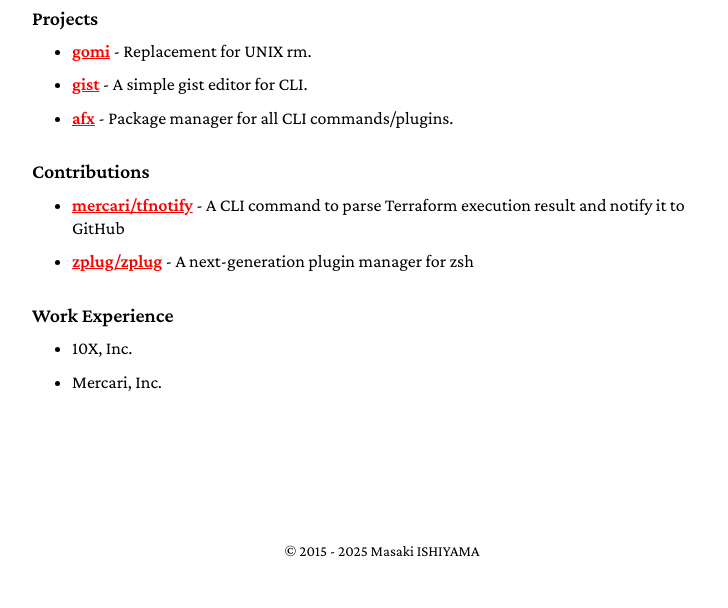
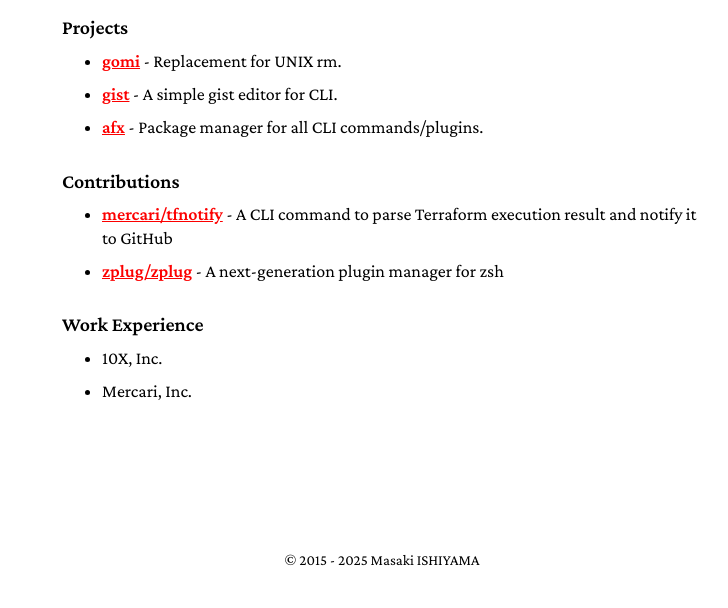
Before and after one commit to babarot/babarot.github.io, a plain HTML site: page index.html in a window 1280 px wide. Shown: the part 211-819 px from the top of the page, without its empty margins (258-986 px from the left). Drawn offline with nearby package versions, Linux system fonts and the light colour scheme.

Commit message:
Set width content

```diff
--- a/index.html
+++ b/index.html
@@ -17,7 +17,7 @@
     <link rel="stylesheet" href="./project.css">
     <title>Masaki ISHIYAMA</title>
   </head>
-  <body>
+  <body id="content">
     <main>
       <header>
         <div class="headshot">
--- a/project.css
+++ b/project.css
@@ -6,6 +6,12 @@ body {
   display: flex;
   flex-direction: column;
   min-height: 98vh; /* 100vh */
+}
+
+#content {
+  margin: 1.1rem auto;
+  padding: 0 1.5rem;
+  max-width: 40rem;
 }
 
 a:link, a:visited {
```
